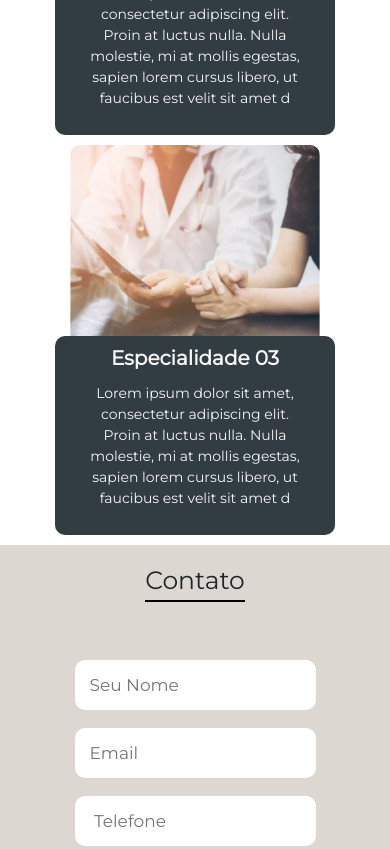
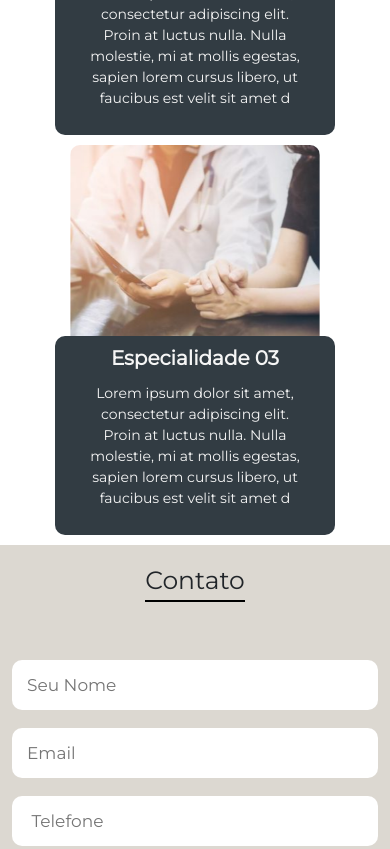
Before and after one commit to codebluz/epifanio-monte, a plain HTML site: page index.html in a window 390 px wide. Shown: the part 2585-3434 px from the top of the page. Drawn offline with nearby package versions, Linux system fonts and the light colour scheme.

Commit message:
adjusting reponsiveness

```diff
--- a/src/css/main-content.css
+++ b/src/css/main-content.css
@@ -173,9 +173,6 @@
 }
 
 @media (max-width:1200px) {
-/*     .text-description {
-        font-size: 14px;
-    } */
     #contact {
         height: auto;
         padding: 20px 0px;
@@ -187,9 +184,6 @@
     .back-portrait {
         background-position: 60%;
     }
-/*     .text-description {
-        font-size: 12px;
-    } */
     #about {
         height: auto;
         padding: 20px;
@@ -205,7 +199,7 @@
         align-items: center;
     }
     .field-info {
-        width: 500px;
+        width: 100%;
     }
 }
 @media (max-width: 700px) {
@@ -248,16 +242,6 @@
         width: 280px;
         height: auto;
     }
-/*     .speciality-title {
-        font-size: 14px;
-
-    }
-    .speciality-text {
-        font-size: 10px;
-    } */
-    .field-info {
-        width: auto;
-    }
     .btn-send {
         width: 250px;
     }
```
